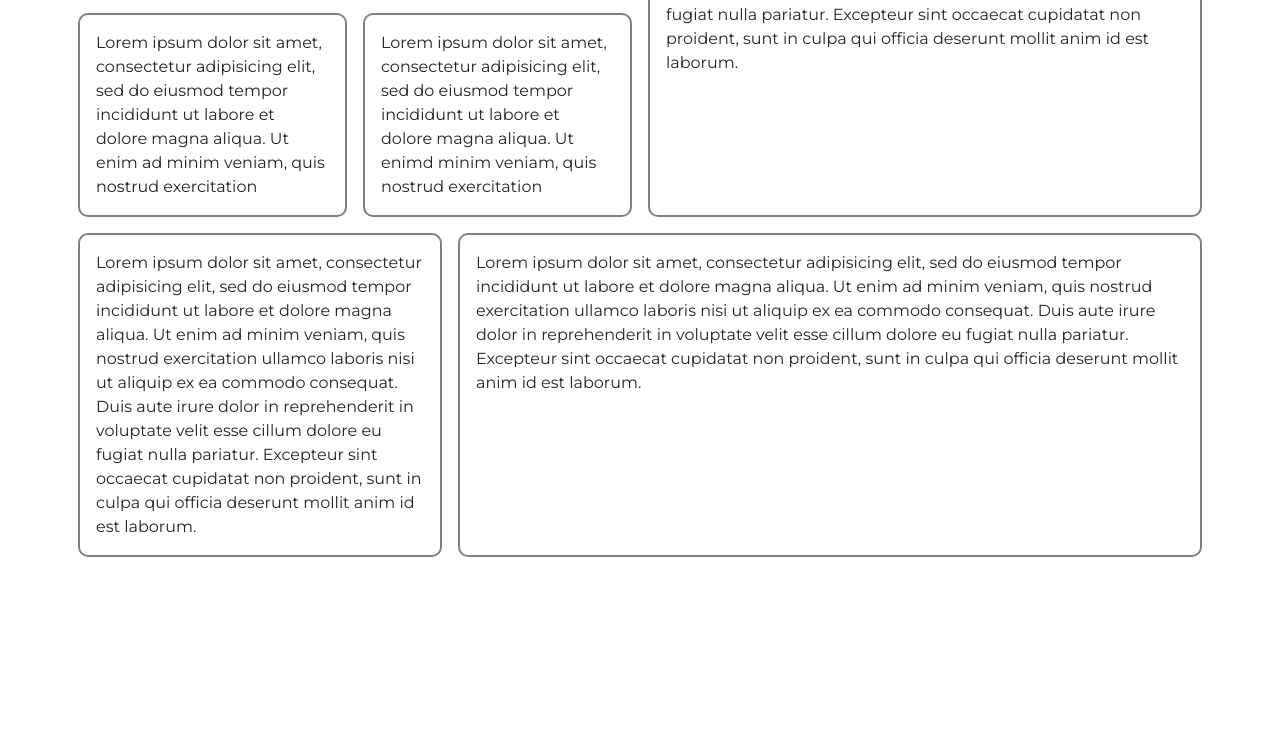
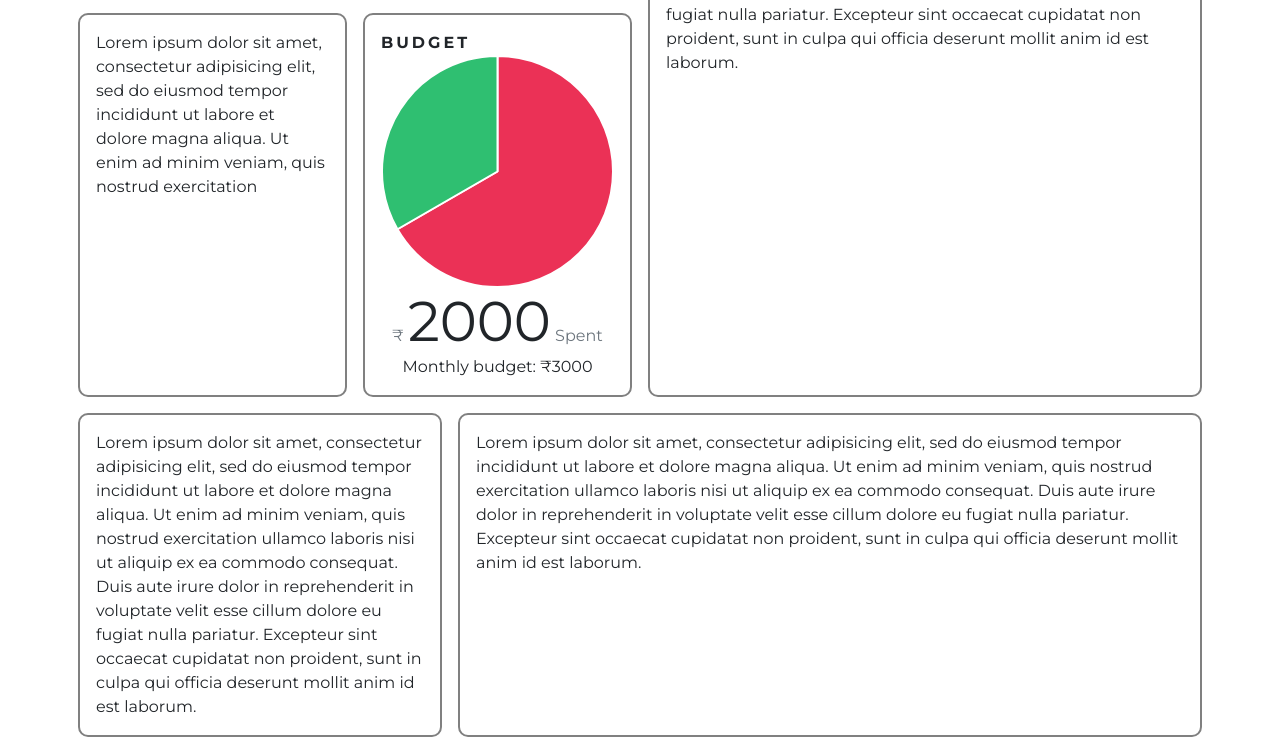
Before and after one commit to abhinav-raja/WMO-App-Dashboard, a plain HTML site: page index.html in a window 1280 px wide. Shown: the part 143-888 px from the top of the page. Before the commit the page ends 800 px from the top, so only its background shows below. Drawn offline with nearby package versions, Linux system fonts and the light colour scheme.

Commit message:
Budget panel updated

```diff
--- a/dashboard.css
+++ b/dashboard.css
@@ -23,3 +23,7 @@ body {
 	height:  6rem;
 	border-radius:  50%;
 }
+
+.CardTitle {
+	letter-spacing: 3px;
+}
--- a/dashboard.js
+++ b/dashboard.js
@@ -0,0 +1,20 @@
+const budgetCanvas = document.getElementById('budgetChart');
+const budgetChart = new Chart(budgetCanvas, {
+	type: 'pie',
+	data: {
+		labels: ['Spent', 'Remaining'],
+		datasets: [{
+			label: 'This month',
+			data: [2000, 1000],
+			backgroundColor: ['rgb(235,49,86)', 'rgb(47,191,113)']
+		}]
+	},
+	options: {
+		//cutout: "70%"
+		plugins: {
+			legend: {
+				display: false,
+			}
+		}
+	}
+})
--- a/index.html
+++ b/index.html
@@ -55,9 +55,16 @@
 					</div>
 					<div class='col p-2'>
 						<div class="Card">
-							Lorem ipsum dolor sit amet, consectetur adipisicing elit, sed do eiusmod
-							tempor incididunt ut labore et dolore magna aliqua. Ut enimd minim veniam,
-							quis nostrud exercitation
+							<b class='CardTitle'>BUDGET</b>
+							<canvas id="budgetChart" class='w-100'></canvas>
+							<div class='d-flex flex-column align-items-center'>
+								<p class='m-0'>
+									<span class="text-muted">₹</span>
+									<span class='display-4'><b>2000</b></span>
+									<span class='text-muted'>Spent</span>
+								</p>
+								<p class='m-0'>Monthly budget: ₹3000</p>
+							</div>
 						</div>
 					</div>
 				</div>
@@ -99,6 +106,7 @@
 	<script src="https://cdn.jsdelivr.net/npm/jquery@3.6.0/dist/jquery.slim.min.js"></script>
 	<script src="https://cdn.jsdelivr.net/npm/popper.js@1.16.1/dist/umd/popper.min.js"></script>
 	<script src="https://cdn.jsdelivr.net/npm/bootstrap@4.6.1/dist/js/bootstrap.bundle.min.js"></script>
+	<script src="https://cdn.jsdelivr.net/npm/chart.js"></script>
 	<script src="dashboard.js"></script>
 </body>
 </html>
```
